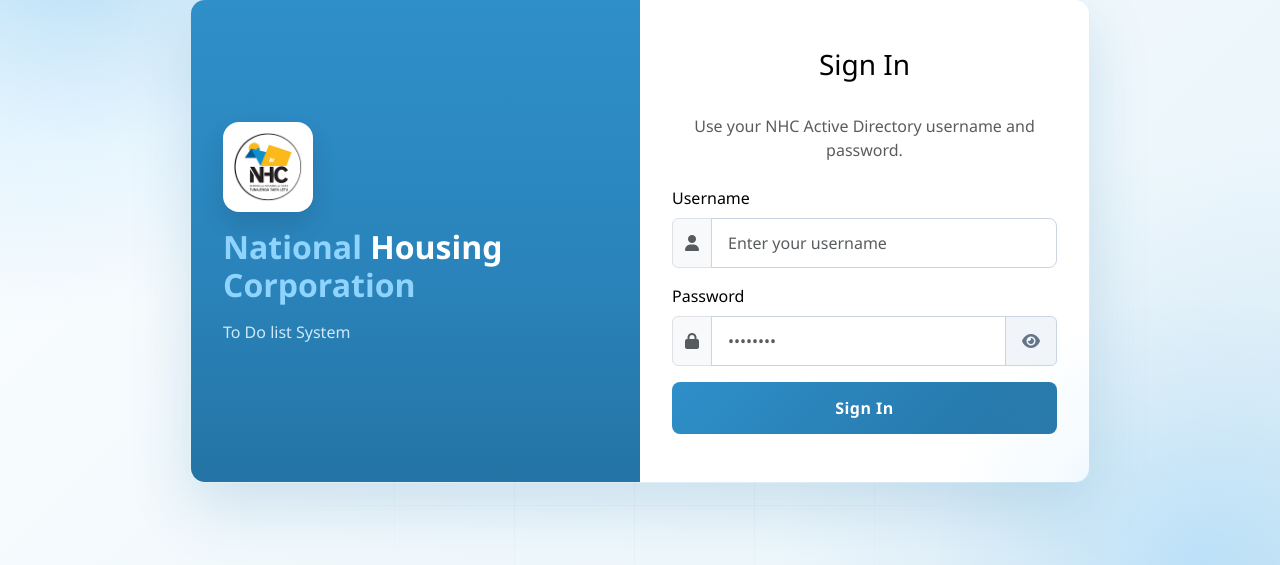
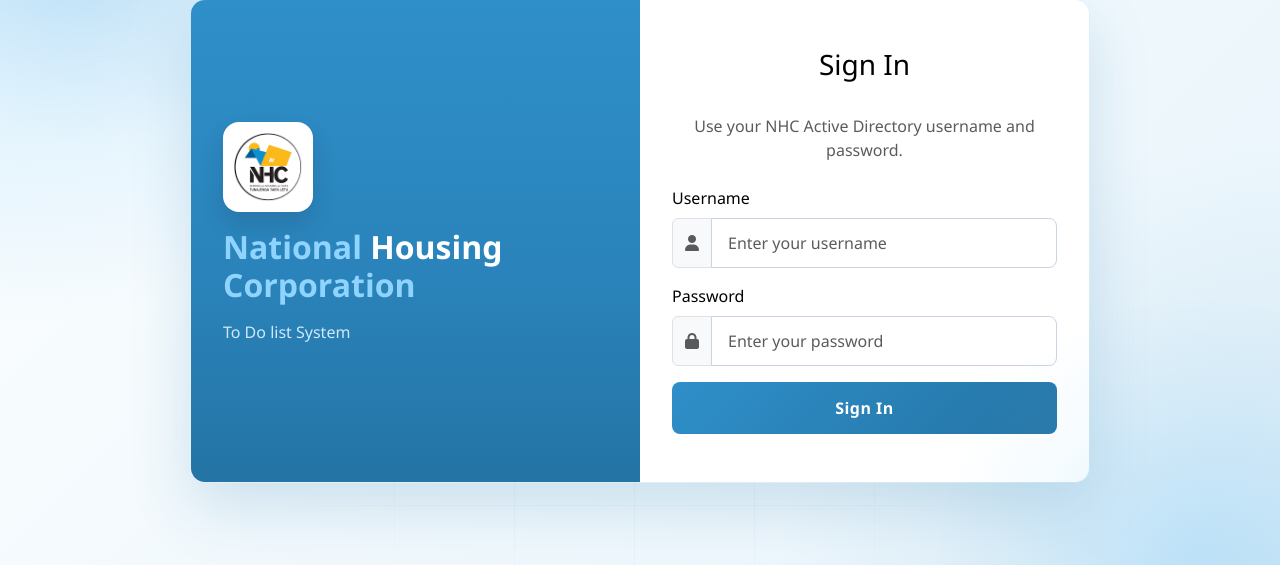
Before and after one commit to Mashiku-tect/nhctodotasks, a Django app: page /ict-todolist/ in a window 1280 px wide. Shown: the part 159-724 px from the top of the page. Run offline with Django 4.2, Linux system fonts and the light colour scheme.

Commit message:
changes of login template from Mrema

```diff
--- a/accounts/templates/accounts/login.html
+++ b/accounts/templates/accounts/login.html
@@ -158,21 +158,6 @@
     color: #ffffff;
 }
 
-.password-toggle {
-    cursor: pointer;
-    background-color: #f1f5f9;
-    border: 1px solid #cbd5e1;
-    color: #64748b;
-    padding: 0.75rem 1rem;
-    transition: all 0.2s ease;
-}
-
-.password-toggle:hover {
-    background-color: var(--nhc-primary-soft);
-    color: var(--nhc-primary-dark);
-    border-color: var(--nhc-primary);
-}
-
 /* Toast notification */
 #loginToast {
     position: fixed;
@@ -231,8 +216,7 @@
                     <label for="id_password" class="form-label">Password</label>
                     <div class="input-group">
                         <span class="input-group-text"><i class="fas fa-lock text-muted"></i></span>
-                        <input type="password" class="form-control" id="id_password" name="password" placeholder="••••••••" required>
-                        <button type="button" class="password-toggle input-group-text"><i class="fas fa-eye"></i></button>
+                        <input type="password" class="form-control" id="id_password" name="password" placeholder="Enter your password" required>
                     </div>
                 </div>
 
```
